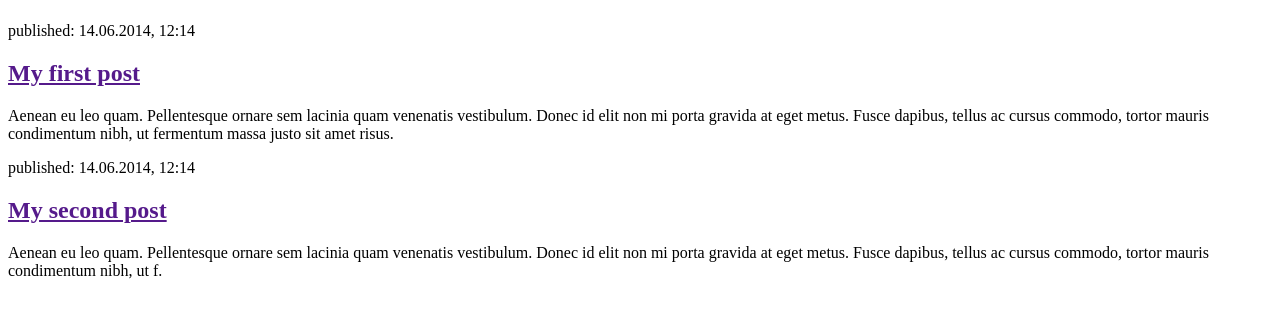
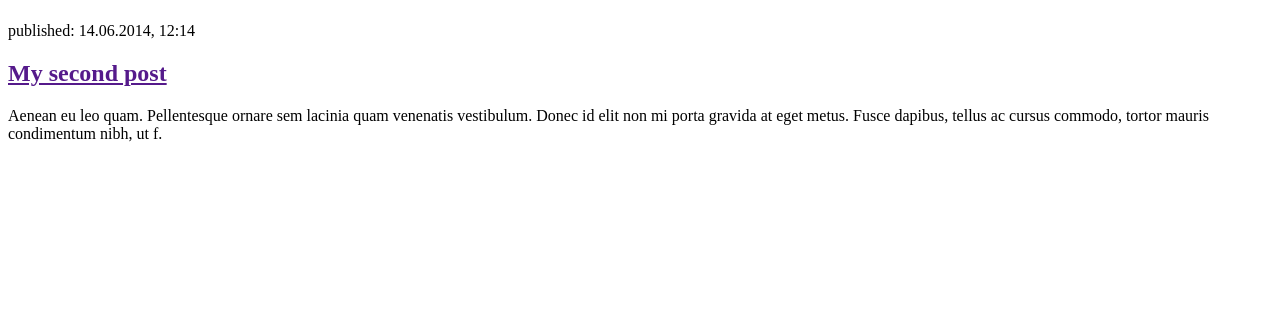
Before and after one commit to Winnifred-amuzu/my-first-site, a Django app: page / in a window 1280 px wide. Shown: the part 58-376 px from the top of the page. Run offline with Django 5.2, Linux system fonts and the light colour scheme; data comes from the database, SQL or seed files in the repository.

Commit message:
Modified templates to display posts from database.

```diff
--- a/blog/templates/blog/post_list.html
+++ b/blog/templates/blog/post_list.html
@@ -5,14 +5,16 @@
     </head>
     <body>
         <header>
-            <h1><a href="/">Django Girls Blog</a></h1>
-        </header>
+    <h1><a href="/">Django Girls Blog</a></h1>
+</header>
 
-        <article>
-            <time>published: 14.06.2014, 12:14</time>
-            <h2><a href="">My first post</a></h2>
-            <p>Aenean eu leo quam. Pellentesque ornare sem lacinia quam venenatis vestibulum. Donec id elit non mi porta gravida at eget metus. Fusce dapibus, tellus ac cursus commodo, tortor mauris condimentum nibh, ut fermentum massa justo sit amet risus.</p>
-        </article>
+{% for post in posts %}
+    <article>
+        <time>published: {{ post.published_date }}</time>
+        <h2><a href="">{{ post.title }}</a></h2>
+        <p>{{ post.text|linebreaksbr }}</p>
+    </article>
+{% endfor %}
 
         <article>
             <time>published: 14.06.2014, 12:14</time>
--- a/blog/views.py
+++ b/blog/views.py
@@ -1,5 +1,7 @@
 from django.shortcuts import render
+from django.utils import timezone
+from .models import Post
 
-# Create your views here.
 def post_list(request):
-    return render(request, 'blog/post_list.html', {})
+    posts = Post.objects.filter(published_date__lte=timezone.now()).order_by('published_date')
+    return render(request, 'blog/post_list.html', {'posts': posts})
```
